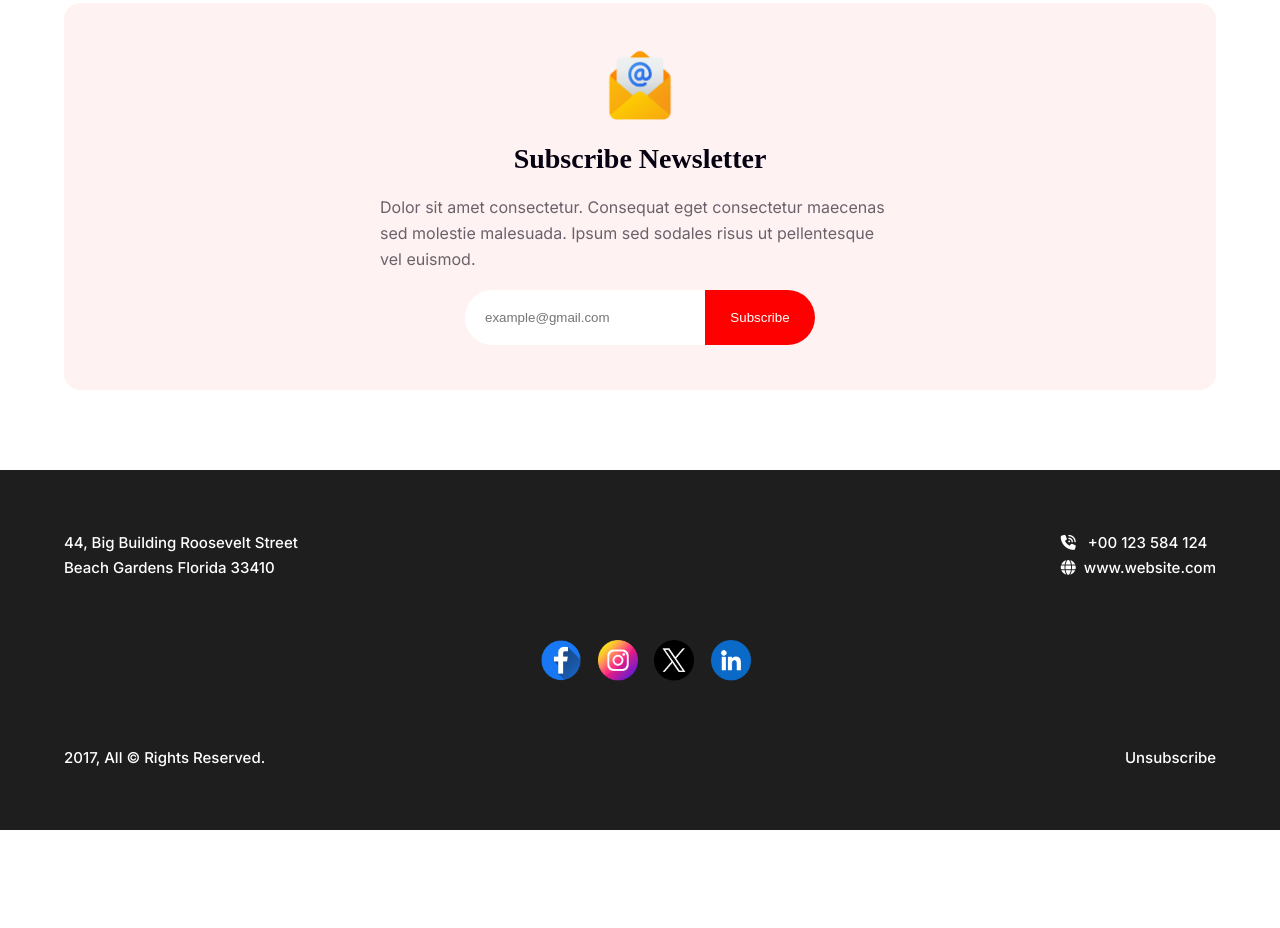
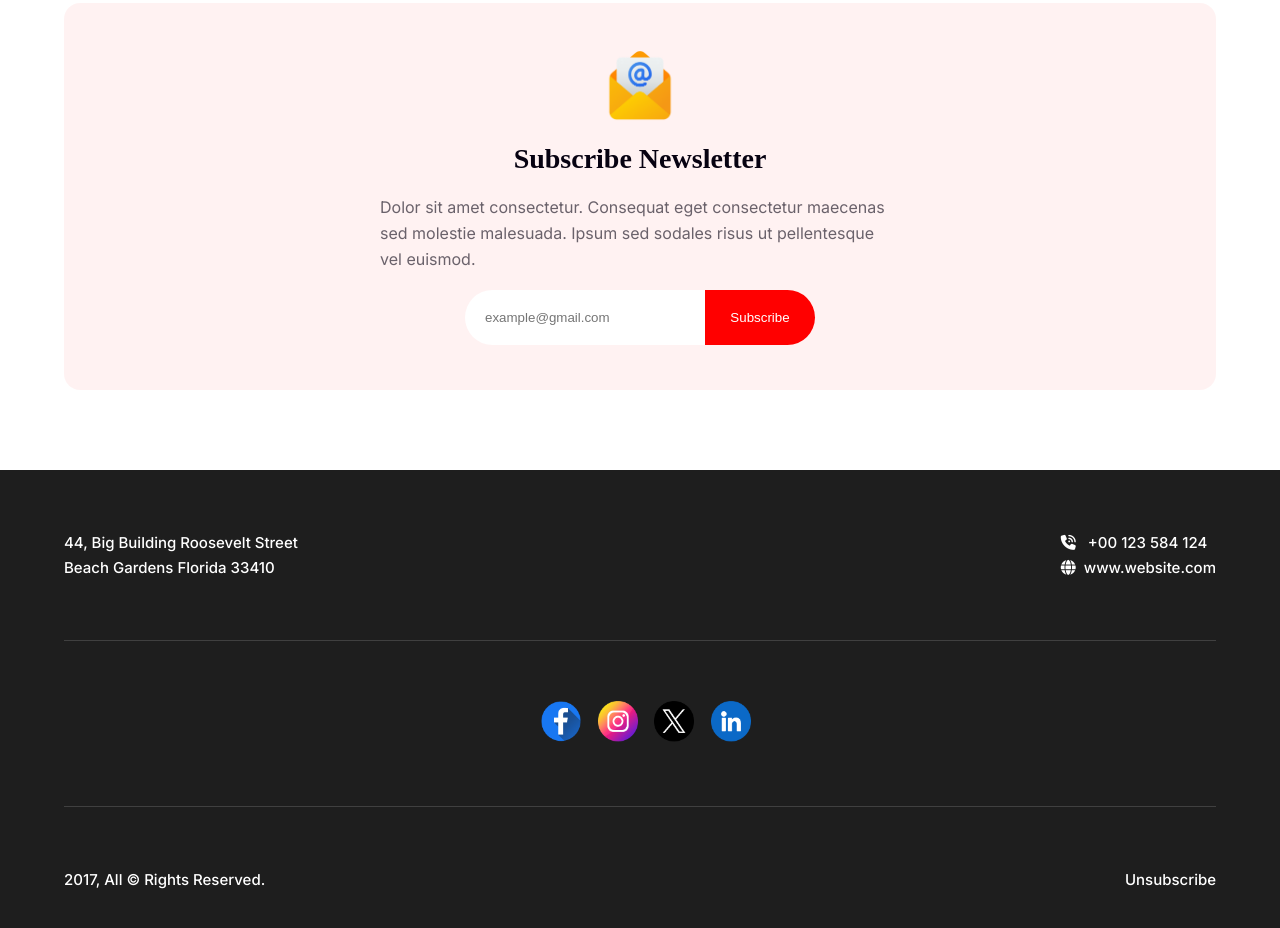
Before and after one commit to abubakkar-js-dev/new-year-offer, a plain HTML site: page index.html in a window 1280 px wide. Shown: the part 4448-5376 px from the top of the page. Before the commit the page ends 5278 px from the top, so only its background shows below. Drawn offline with Linux system fonts and the light colour scheme.

Commit message:
updated footer section

```diff
--- a/index.html
+++ b/index.html
@@ -151,6 +151,7 @@
                     <p> <i class="fa-solid fa-globe"></i>www.website.com</p>
                 </div>
             </div>
+            <hr class="hr">
             <div class="social">
                 <a href="https://www.facebook.com">
                     <img src="./assets/icons/Facebook.png" alt="facebook">
@@ -166,6 +167,7 @@
                 </a>
 
             </div>
+            <hr class="hr">
             <div class="copyright">
                 <p>2017, All &copy; Rights Reserved.</p>
                 <p>Unsubscribe</p>
--- a/styles/style.css
+++ b/styles/style.css
@@ -453,6 +453,10 @@ nav a{
 #footer p>i{
     margin-right: 8px;
 }
+#footer .hr{
+    border: 1px solid rgba(255, 255, 255, 0.15);
+    border-bottom: none;
+}
 
 /* ==========================================
                      THE END
```
